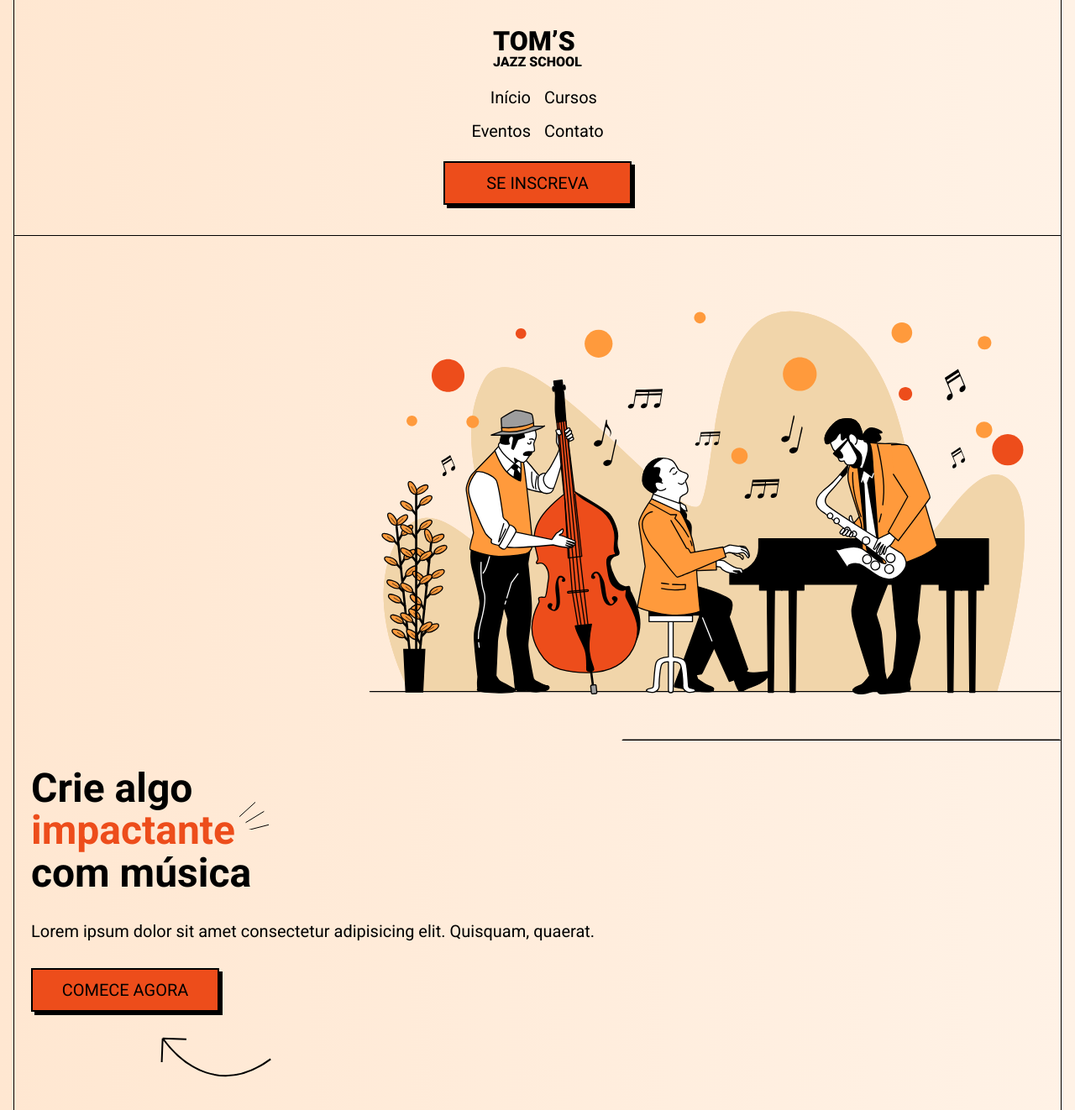
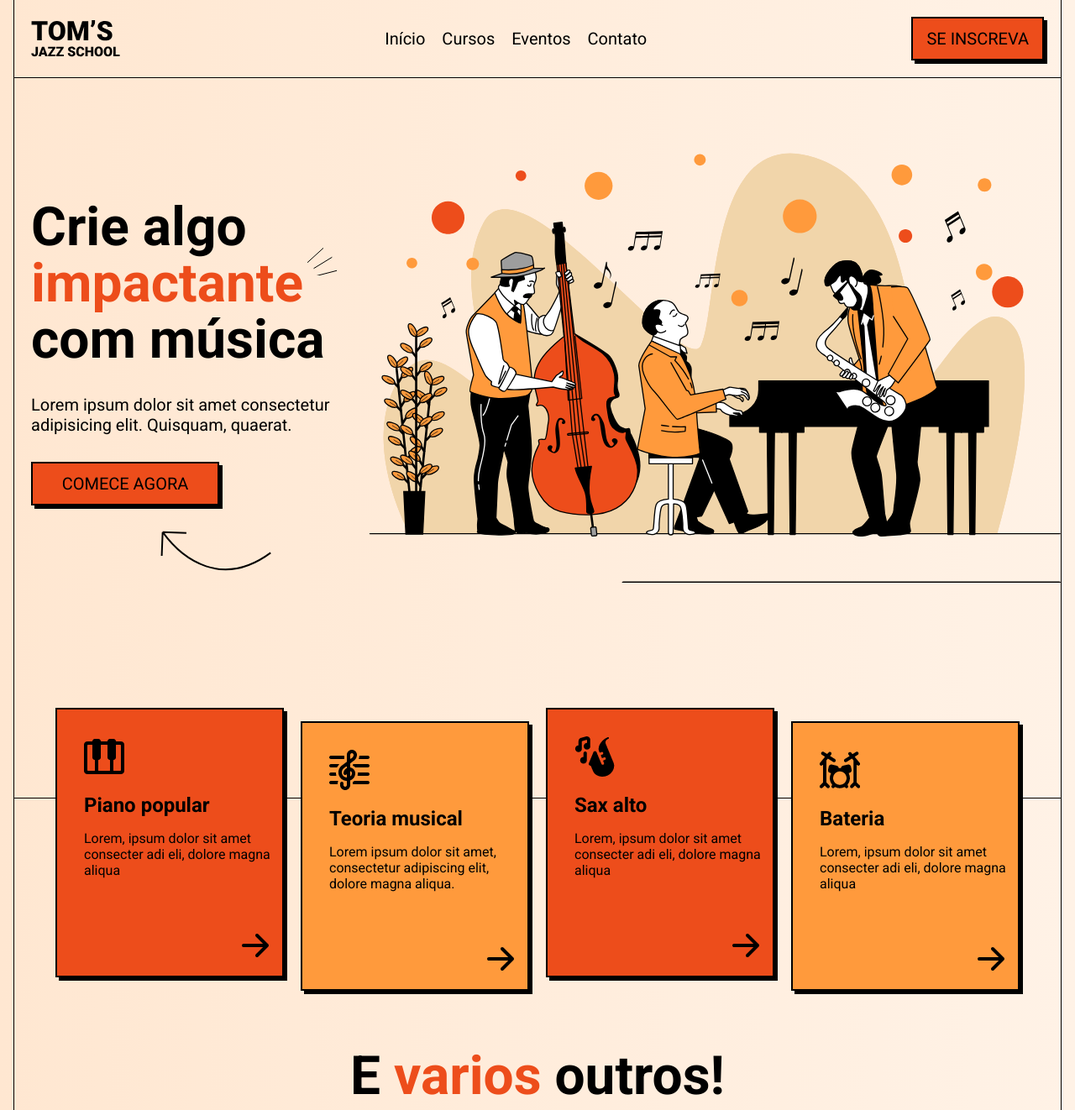
Before and after one commit to Marmotinha-Dev/tom-s-jazz-school, a plain HTML site: page index.html in a window 1280 px wide. Shown: the top 1322 px of the page at 84% size. Drawn offline with Linux system fonts and the light colour scheme.

Commit message:
3.0.0 versão final
finalização do projeto, irei adicionar personalização.

```diff
--- a/index.css
+++ b/index.css
@@ -38,6 +38,7 @@
                 header nav {
                     display: grid;
                     grid-template-columns: 1fr 1fr;
+                    margin: 1rem auto 0;
                 }
 
                 nav a {
@@ -211,3 +212,66 @@
                     text-align: center;
                 }
                 /* ---------------------[Responsividade]--------------------- */
+
+                @media screen and (min-width: 40rem) {
+                    header nav {
+                        display: block;
+                        text-align: center;
+                    }
+                    .cards {
+                        flex-direction: row;
+                        flex-wrap: wrap;
+                        justify-content: center;
+                    }
+                    .card:nth-child(2n) {
+                        margin-top: 1rem;
+                    }
+                }
+
+                @media screen and (min-width: 48rem) {
+                    header div {
+                        display: flex;
+                        align-items: center;
+                        justify-content: space-between;
+                    }
+                    header img,
+                    header nav,
+                    header .button {
+                        margin: 0;
+                    }
+                }
+
+                @media screen and (min-width: 72rem) {
+                    h1,
+                    h2 {
+                        font-size: 4rem;
+                    }
+                    .container {
+                        display: flex;
+                        align-items: center;
+                        margin: 0 auto;
+                        max-width: 72rem;
+                    }
+                    .container.row-reverse {
+                        flex-direction: row-reverse;
+                    }
+                    .about-column {
+                        flex: 2;
+                    }
+                    .about-column p {
+                        font-size: 1.25rem;
+                        max-width: 16rem;
+                    }
+                    footer nav {
+                        flex: 1;
+                    }
+                    .form_email {
+                        flex: 3;
+                    }
+                }
+
+                @media screen and (min-width: 80rem) {
+                    .container {
+                        max-width: 90rem;
+                    }
+                }
--- a/index.html
+++ b/index.html
@@ -13,24 +13,31 @@
 
 <body>
     <header>
+        <div class="container">
+
             <img src="img/logo.svg" alt="tom's Jazz School">
-        <nav class="mt-1 mx-auto">
+            <nav class="mx-auto">
                 <a href="#">Início</a>
                 <a href="#">Cursos</a>
                 <a href="#">Eventos</a>
                 <a href="#">Contato</a>
             </nav>
             <a href="#" class="button  mt-1 mb-1 mx-auto">Se Inscreva</a>
+
+        </div>
     </header>
 
     <main>
         <section class="hero-section">
+            <div class="container row-reverse">
                 <img src="img/hero-img.svg" alt="banda de Jazz tocando">
                 <div>
                     <h1 class="mt-2">Crie algo <span class="text-primary decoration">impactante</span> com música</h1>
                     <p class="mt-2 mb-2">Lorem ipsum dolor sit amet consectetur adipisicing elit. Quisquam, quaerat.</p>
                     <a href="#" class="button">Comece agora</a>
                 </div>
+            </div>
+
         </section>
         <section class="courses-section">
             <div class="cards">
@@ -75,7 +82,8 @@
         </section>
     </main>
     <footer>
-        <div>
+        <div class="container">
+            <div class="about-column">
                 <img src="img/logo.svg" alt="Tom jazz" class="mb-1 mt-1">
                 <p class="mb-2">
                     Lorem ipsum dolor sit amet, consectetur adipiscing elit, sed do eiusmod tempor incididunt ut labore et dolore magna aliqua.
@@ -92,6 +100,7 @@
                 <input type="text" name="email" id="email" class="mb-1" placeholder="Digite o seu email">
                 <button class="button mb-2">Quero receber</button>
             </form>
+        </div>
     </footer>
 </body>
 
```
Lines whose indentation alone changed are shown as unchanged.
